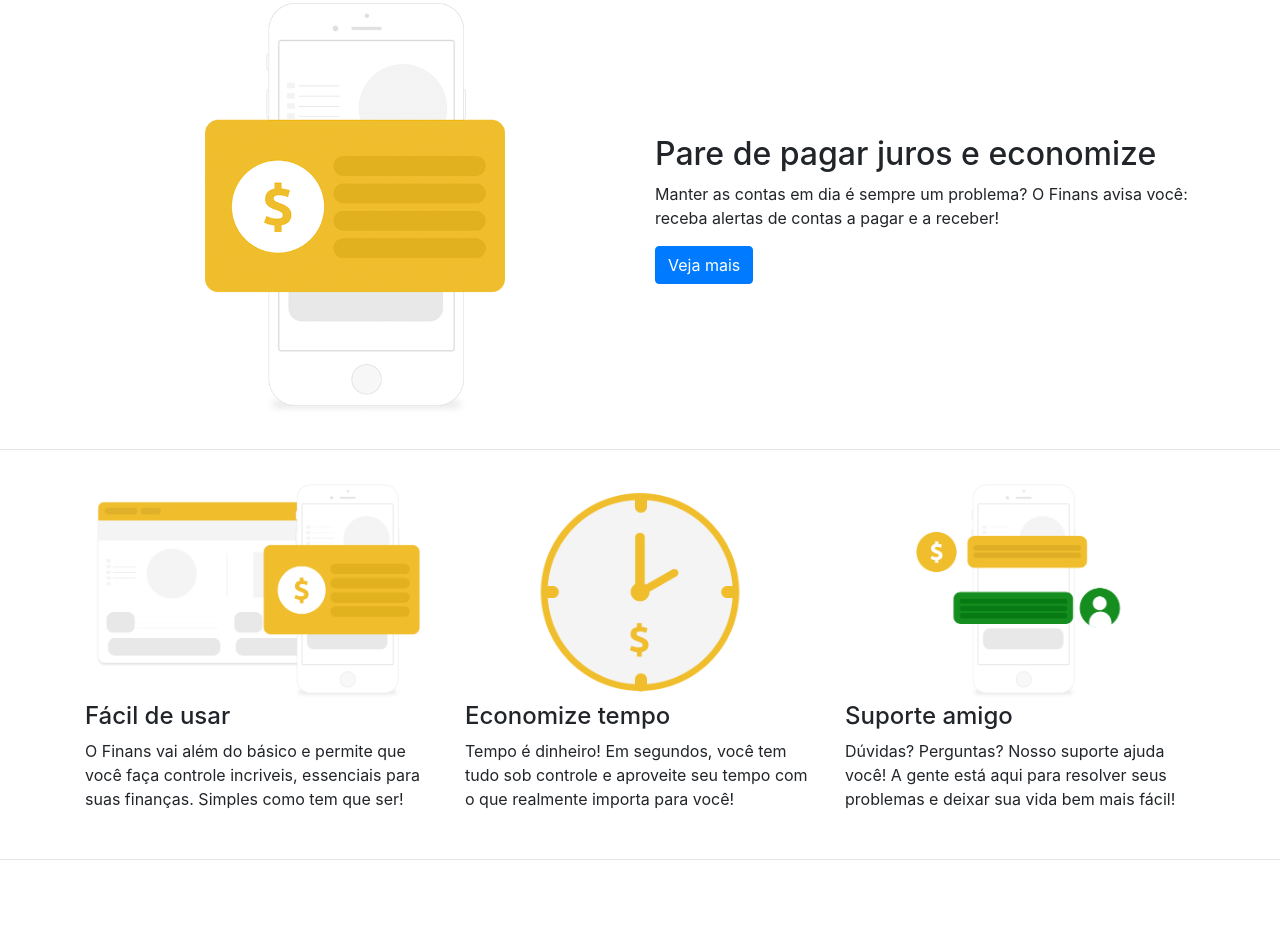
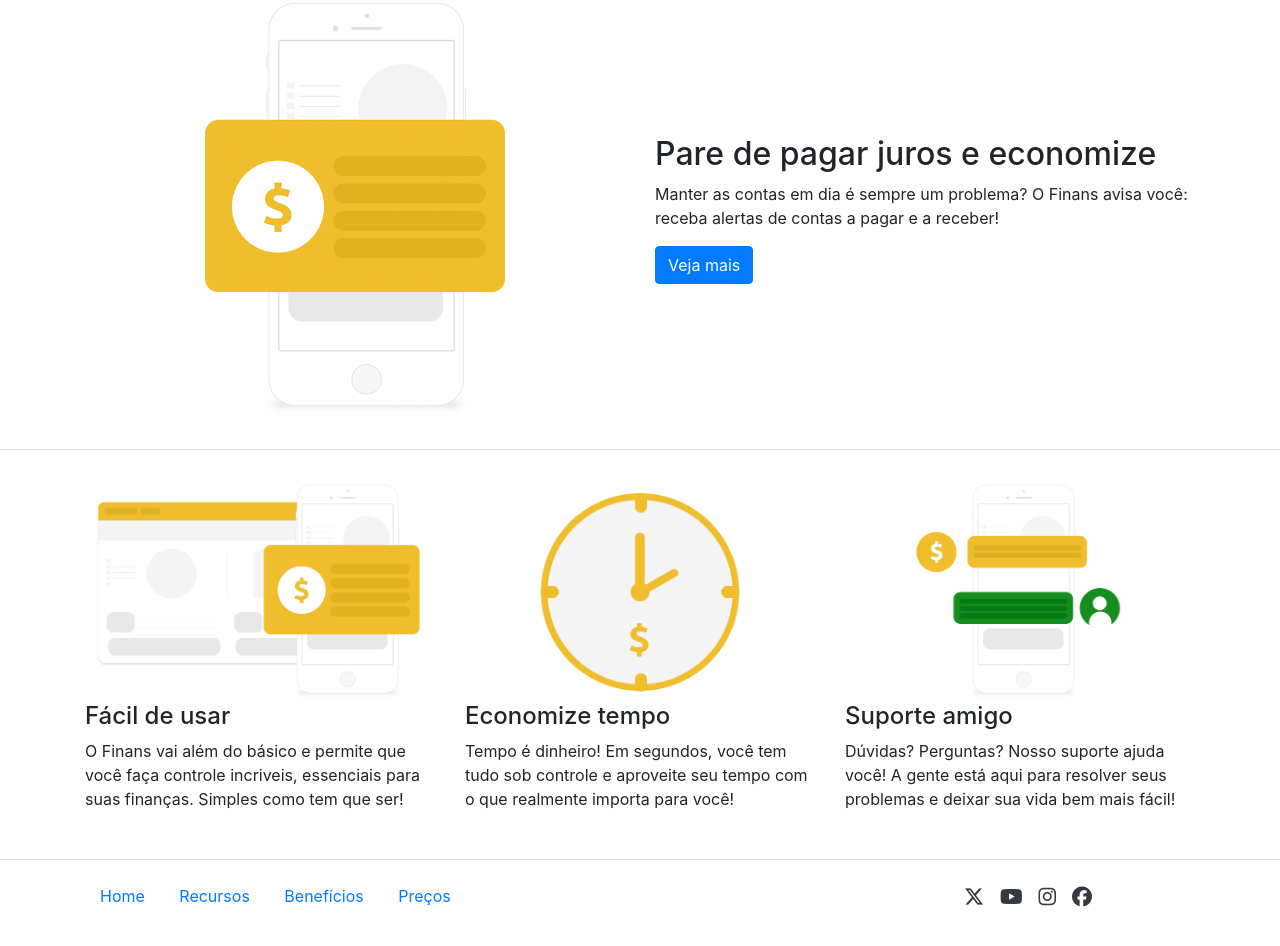
Before and after one commit to PedroLucasGarcia/Finans, a plain HTML site: page index.html in a window 1280 px wide. Shown: the part 1016-1962 px from the top of the page. Before the commit the page ends 1876 px from the top, so only its background shows below. Drawn offline with nearby package versions, Linux system fonts and the light colour scheme.

Commit message:
Section footer

```diff
--- a/index.html
+++ b/index.html
@@ -147,8 +147,34 @@
         </div>
     </section>
 
-    <footer>
+    <footer class="mt-4 mb-4">
+        <div class="container">
+            <div class="row">
+                <div class="col-md-8 d-none d-md-block">
+                    <p>
+                        <a href="">Home</a>
+                        <a href="">Recursos</a>
+                        <a href="">Benefícios</a>
+                        <a href="">Preços</a>
+                    </p>
+                </div>
 
+                <div class="col-md-4 d-flex justify-content-center">
+                    <a href="" class="text-dark ml-3">
+                        <i class="fa-brands fa-x-twitter fa-lg"></i>
+                    </a>
+                    <a href="" class="text-dark ml-3">
+                        <i class="fa-brands fa-youtube fa-lg"></i>
+                    </a>
+                    <a href="" class="text-dark ml-3">
+                        <i class="fa-brands fa-instagram fa-lg"></i>
+                    </a>
+                    <a href="" class="text-dark ml-3">
+                        <i class="fa-brands fa-facebook fa-lg"></i>
+                    </a>
+                </div>
+            </div>
+        </div>
     </footer>
 
     <script src="https://code.jquery.com/jquery-3.2.1.slim.min.js" integrity="sha384-KJ3o2DKtIkvYIK3UENzmM7KCkRr/rE9/Qpg6aAZGJwFDMVNA/GpGFF93hXpG5KkN" crossorigin="anonymous"></script>
--- a/style.css
+++ b/style.css
@@ -6,6 +6,10 @@
 .content{
     padding: 2rem 0;
     border-bottom: 1px solid #e5e5e5;
+}
+
+footer p a{
+    margin: 5px 15px;
 }
 
  @media screen and (max-width: 400px) {
```
